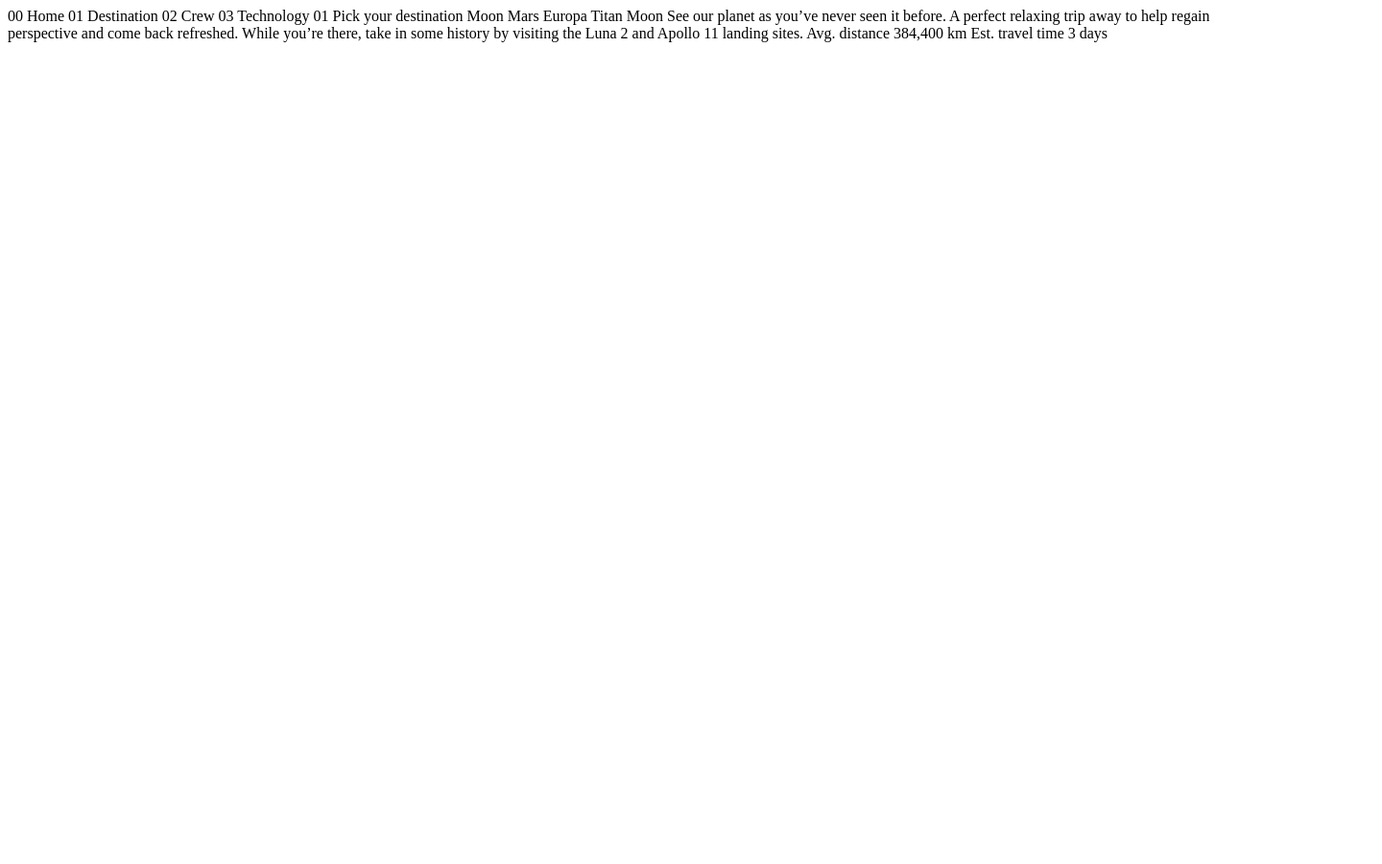
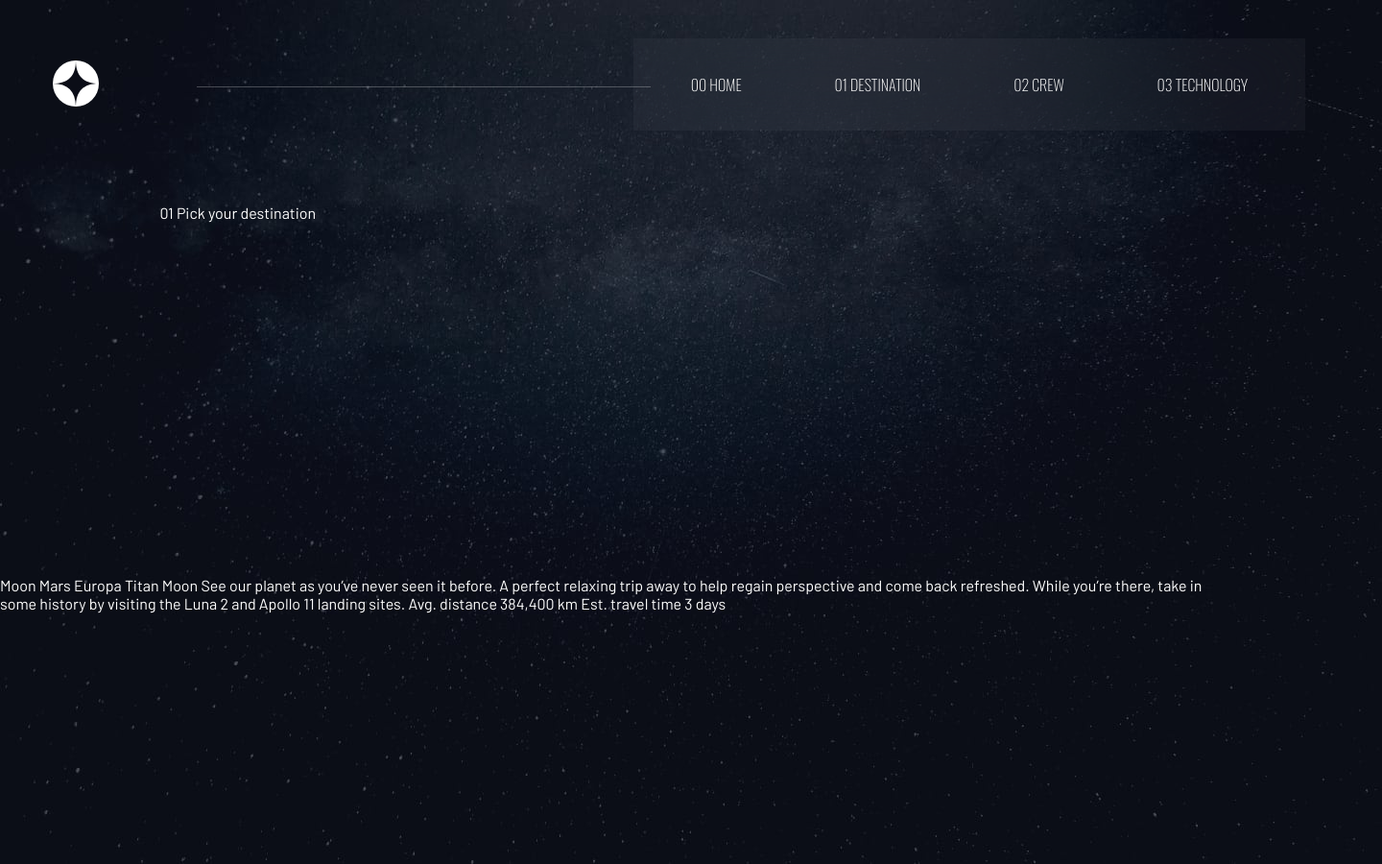
Before and after one commit to nickonyi/Space-tourism-website, a plain HTML site: page destination-moon.html in a window 1280 px wide. Shown: the whole page at 96% size, 1440 px wide, since content can reach past the window. Before the commit the page ends 800 px from the top, so only its background shows below. Drawn offline with nearby package versions, Linux system fonts and the light colour scheme; a web font is replaced by a local one.

Commit message:
Space tourism website

```diff
--- /dev/null
+++ b/css/destination.css
@@ -0,0 +1,20 @@
+* {
+    margin: 0;
+    padding: 0;
+    box-sizing: border-box;
+}
+
+body {
+    background-image: url("../assets/destination/background-destination-desktop.jpg");
+}
+
+.header-text {
+    position: absolute;
+    left: 166.5px;
+    top: 212px;
+}
+
+.move-bwana {
+    position: absolute;
+    top: 600px;
+}
--- a/destination-moon.html
+++ b/destination-moon.html
@@ -1,37 +1,43 @@
 <!DOCTYPE html>
 <html lang="en">
+
 <head>
-  <meta charset="UTF-8">
-  <meta name="viewport" content="width=device-width, initial-scale=1.0">
+    <meta charset="UTF-8">
+    <meta name="viewport" content="width=device-width, initial-scale=1.0">
 
-  <link rel="icon" type="image/png" sizes="32x32" href="./assets/favicon-32x32.png">
+    <link rel="icon" type="image/png" sizes="32x32" href="./assets/favicon-32x32.png">
+    <link rel="stylesheet" href="./css/style.css">
+    <link rel="stylesheet" href="./css/destination.css">
+    <link rel="preconnect" href="https://fonts.googleapis.com">
+    <link rel="preconnect" href="https://fonts.gstatic.com" crossorigin>
+    <link href="https://fonts.googleapis.com/css2?family=Asap:ital,wght@0,400;0,500;1,400&family=Bai+Jamjuree:wght@200;300;400;500;600&family=Barlow+Semi+Condensed:ital,wght@0,100;0,200;0,300;0,400;0,500;0,600;0,700;1,100;1,200&family=Barlow:ital,wght@0,200;0,400;0,500;0,600;1,300&family=Ceviche+One&family=Concert+One&family=Cormorant+SC:wght@300;400;500;600;700&family=Kumbh+Sans:wght@400;700&family=Lexend+Deca:wght@100;200;300;400;500;600;700;800;900&family=Lobster&family=Odibee+Sans&family=Open+Sans:wght@400;700&family=Outfit:wght@300;400;600&family=Poppins:wght@600&family=Red+Hat+Display:wght@500;700;900&family=Roboto:ital,wght@0,400;0,500;0,700;1,400;1,500&family=Rubik:wght@400;500;700&family=Zen+Antique+Soft&display=swap"
+        rel="stylesheet">
+    <link rel="preconnect" href="https://fonts.googleapis.com">
+    <link rel="preconnect" href="https://fonts.gstatic.com" crossorigin>
+    <link href="https://fonts.googleapis.com/css2?family=Asap:ital,wght@0,400;0,500;1,400&family=Bai+Jamjuree:wght@200;300;400;500;600&family=Barlow+Semi+Condensed:ital,wght@0,100;0,200;0,300;0,400;0,500;0,600;0,700;1,100;1,200&family=Barlow:ital,wght@0,200;0,400;0,500;0,600;1,300&family=Ceviche+One&family=Concert+One&family=Cormorant+SC:wght@300;400;500;600;700&family=Kumbh+Sans:wght@400;700&family=Lexend+Deca:wght@100;200;300;400;500;600;700;800;900&family=Lobster&family=Odibee+Sans&family=Open+Sans:wght@400;700&family=Oswald:wght@200;300;500&family=Outfit:wght@300;400;600&family=Poppins:wght@600&family=Red+Hat+Display:wght@500;700;900&family=Roboto:ital,wght@0,400;0,500;0,700;1,400;1,500&family=Rubik:wght@400;500;700&family=Zen+Antique+Soft&display=swap"
+        rel="stylesheet">
 
-  <title>Frontend Mentor | Space tourism website</title>
+    <title>Frontend Mentor | Space tourism website</title>
 </head>
+
 <body>
+    <div class="container">
+        <header class="main-header">
+            <div class="logo"><img src="./assets/shared/logo.svg" alt=""></div>
+            <div class="header-line"></div>
+            <ul class="header-contents">
+                <li class="header-contents-1"><a href="#">00 Home</a></li>
+                <li class="header-contents-2"><a href="#">01 Destination</a></li>
+                <li class="header-contents-3"><a href="#">02 Crew</a></li>
+                <li class="header-contents-4"><a href="#">03 Technology</a></li>
+            </ul>
+        </header>
+        <div class="header-text">01 Pick your destination</div>
+    </div>
+    <div class="move-bwana">
+        Moon Mars Europa Titan Moon See our planet as you’ve never seen it before. A perfect relaxing trip away to help regain perspective and come back refreshed. While you’re there, take in some history by visiting the Luna 2 and Apollo 11 landing sites. Avg.
+        distance 384,400 km Est. travel time 3 days
+    </div>
+</body>
 
-  00 Home
-  01 Destination
-  02 Crew
-  03 Technology
-
-  01 Pick your destination
-
-  Moon
-  Mars
-  Europa
-  Titan
-
-  Moon
-
-  See our planet as you’ve never seen it before. A perfect relaxing trip away to help
-  regain perspective and come back refreshed. While you’re there, take in some history
-  by visiting the Luna 2 and Apollo 11 landing sites.
-
-  Avg. distance
-  384,400 km
-
-  Est. travel time
-  3 days
-</body>
 </html>
```
